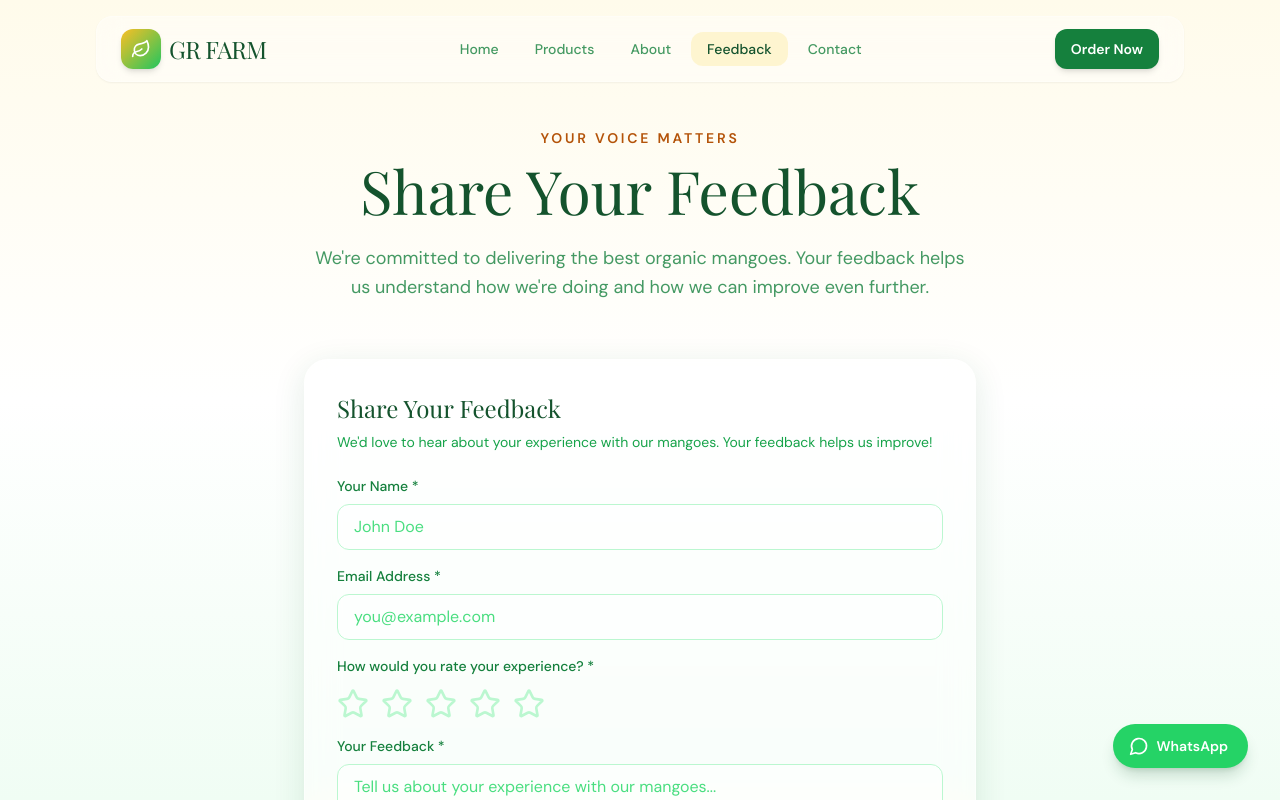
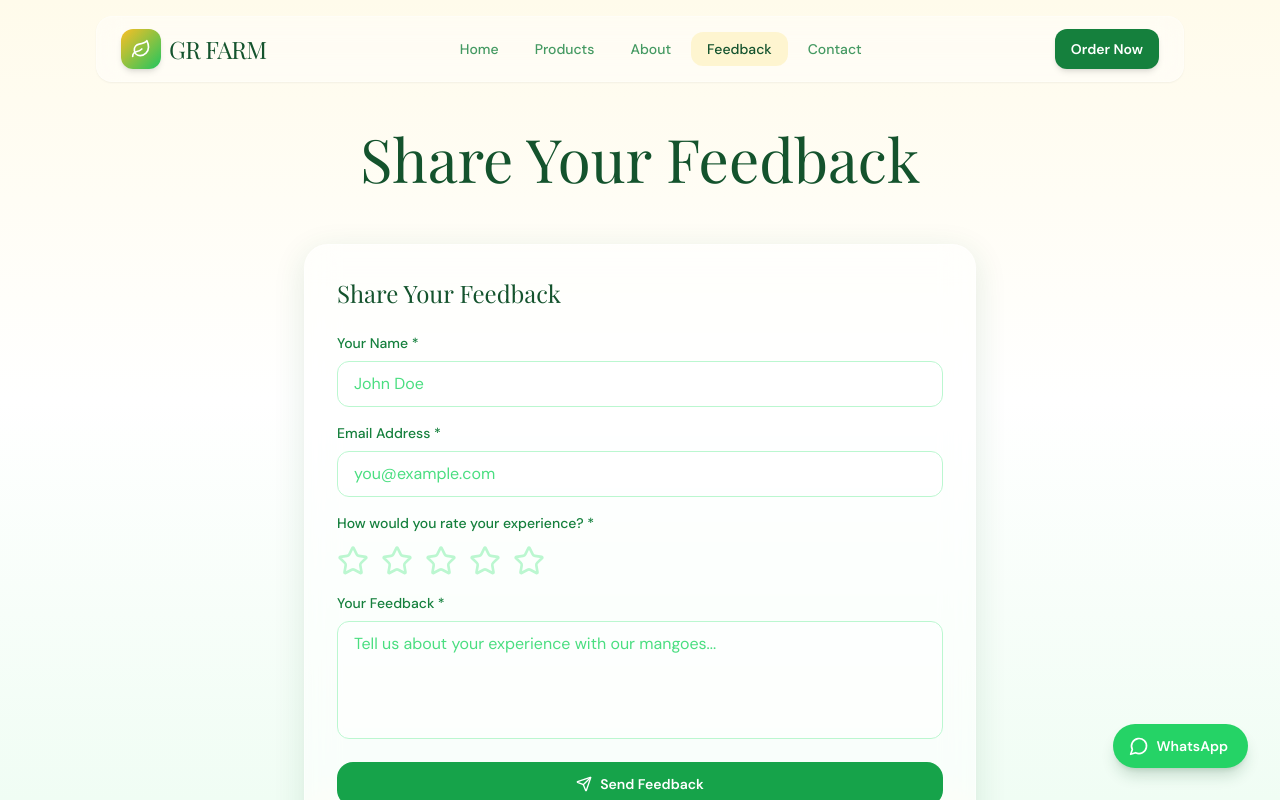
Before and after one commit to Buvan-Buddu/FARM, a Next.js app: page /feedback in a window 1280 px wide. Shown: the top 800 px of the page. Built offline with nearby package versions, Linux system fonts and the light colour scheme; a web font is replaced by a local one.

Commit message:
Remove feedback intro copy

```diff
--- a/app/feedback/page.tsx
+++ b/app/feedback/page.tsx
@@ -11,15 +11,9 @@ export default function FeedbackPage() {
     <main className="min-h-screen pt-32 pb-20">
       <div className="mx-auto max-w-6xl px-4 sm:px-6 lg:px-8">
         <MotionSection className="text-center max-w-2xl mx-auto mb-14">
-          <p className="text-sm font-semibold uppercase tracking-[0.2em] text-mango-700 mb-3">
-            Your Voice Matters
-          </p>
           <h1 className="font-display text-4xl sm:text-5xl md:text-6xl text-leaf-950 text-balance">
             Share Your Feedback
           </h1>
-          <p className="mt-6 text-lg text-leaf-700/80 leading-relaxed">
-            We're committed to delivering the best organic mangoes. Your feedback helps us understand how we're doing and how we can improve even further.
-          </p>
         </MotionSection>
 
         <MotionSection delay={0.1} className="max-w-2xl mx-auto mb-16">
--- a/components/FeedbackForm.tsx
+++ b/components/FeedbackForm.tsx
@@ -36,7 +36,7 @@ export function FeedbackForm() {
     <div className="glass-panel rounded-3xl p-6 md:p-8 shadow-glass border border-white/60 h-full">
       <h2 className="font-display text-2xl text-leaf-900">Share Your Feedback</h2>
       <p className="mt-2 text-sm text-leaf-600">
-        We'd love to hear about your experience with our mangoes. Your feedback helps us improve!
+
       </p>
       <AnimatePresence mode="wait">
         {submitted ? (
```
